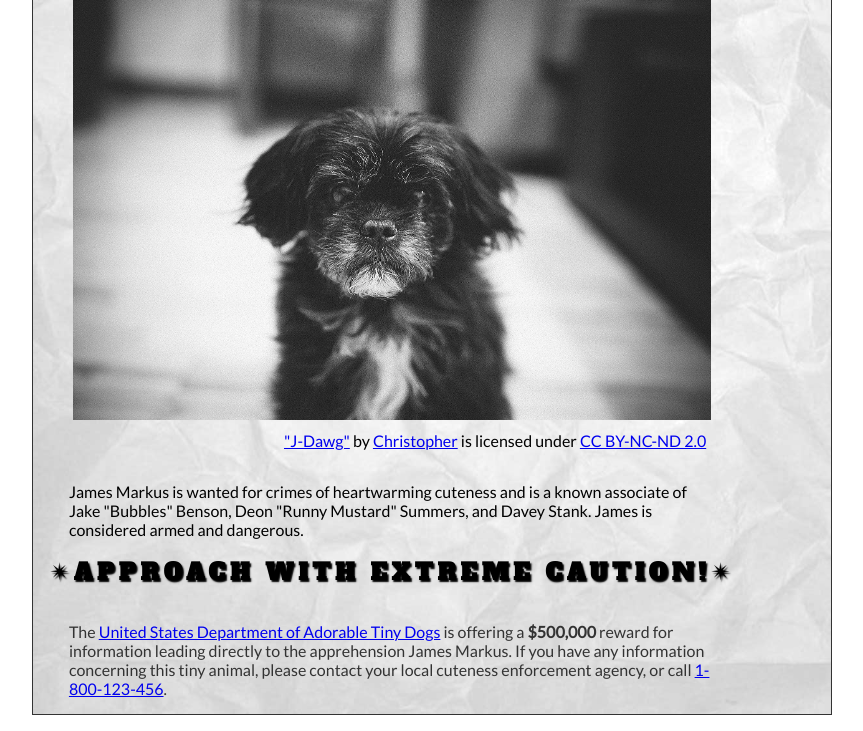
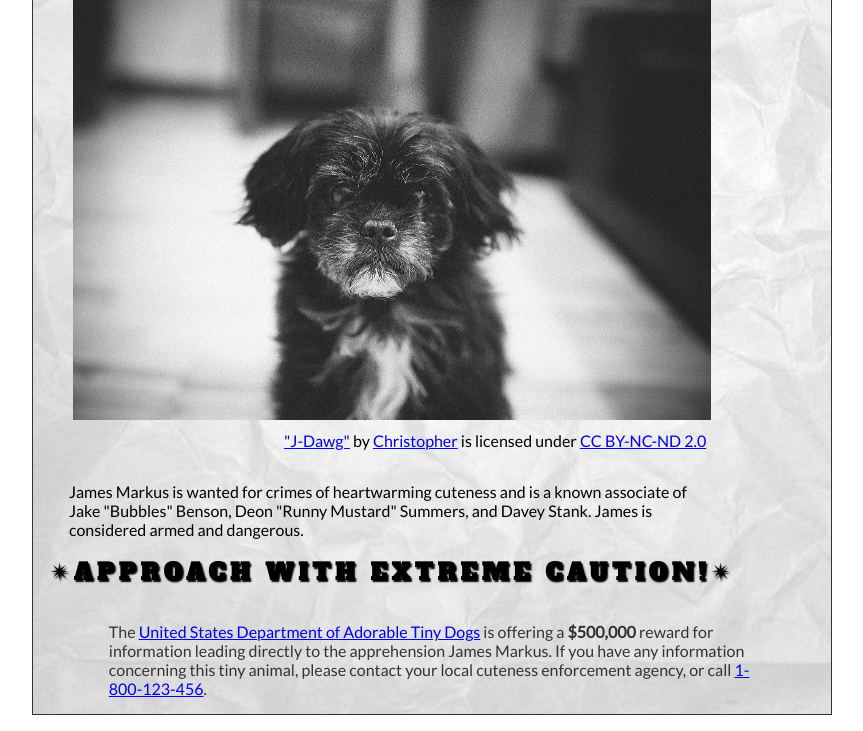
Before and after one commit to silverblood963/Wanted-Poster, a plain HTML site: page index.html in a window 1280 px wide. Shown: the part 467-1198 px from the top of the page, without its empty margins (208-1071 px from the left). Drawn offline with Linux system fonts and the light colour scheme.

Commit message:
test footer

```diff
--- a/css/style.css
+++ b/css/style.css
@@ -173,5 +173,13 @@ footer{
     text-align: left;
     text-decoration-style: solid;
     color: #333;
+     margin-top: 1rem;
+    margin-bottom: 1rem;
+    margin-left: auto;
+    margin-right: auto;
+    padding-top: 0;
+    padding-bottom: 0;
+    padding-left: 1rem;
+    padding-right: 1rem;
     width: 90%;
 }
```
